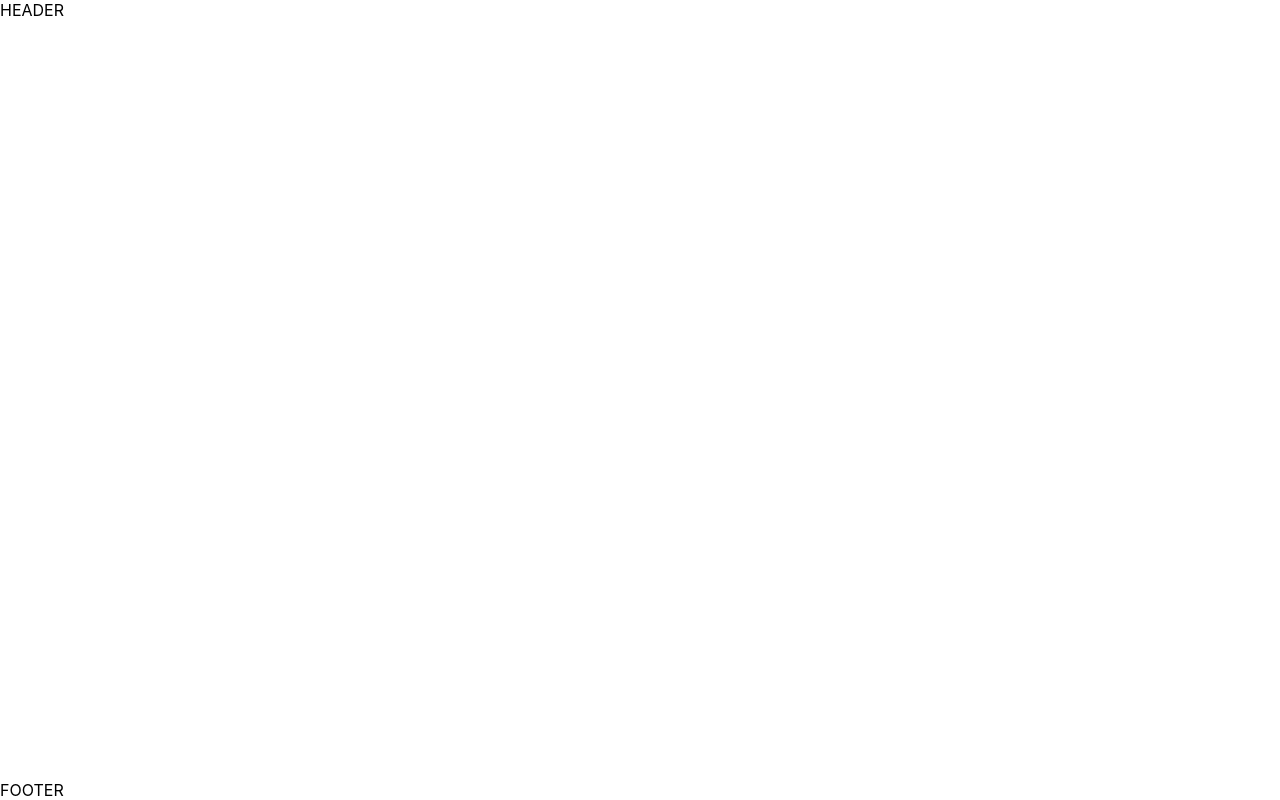
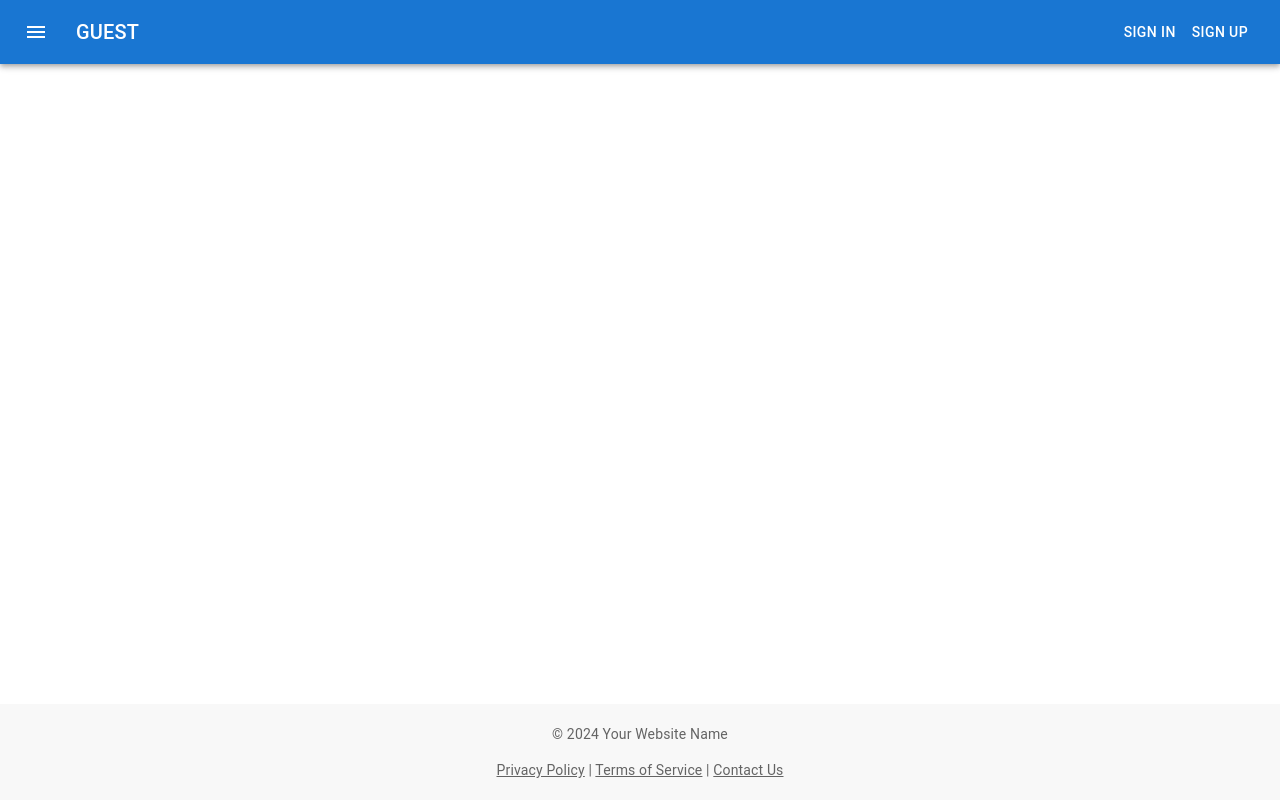
Before and after one commit to AlexanderVolkovIPZ/SkillUpProject, a React (Create React App) app in the folder frontend/: page / in a window 1280 px wide. Built offline with nearby package versions, Linux system fonts and the light colour scheme.

Commit message:
Changed layout component

```diff
--- a/frontend/src/layouts/adminLayout/AdminLayout.jsx
+++ b/frontend/src/layouts/adminLayout/AdminLayout.jsx
@@ -1,12 +1,14 @@
 import { Outlet } from "react-router-dom";
 import s from "./AdmineLayout.module.css";
+import Header from "../../components/header/admin/Header";
+import Footer from "../../components/footer/common/Footer";
 
 export default function AdminLayout () {
   return <div className={s.container}>
-    <div>HEADER</div>
+    <Header/>
     <div className={s.outlet}>
       <Outlet />
     </div>
-    <footer>FOOTER</footer>
+    <Footer/>
   </div>;
 }
--- a/frontend/src/layouts/guestLayout/GuestLayout.jsx
+++ b/frontend/src/layouts/guestLayout/GuestLayout.jsx
@@ -1,12 +1,14 @@
 import s from "./GuestLayout.module.css"
 import { Outlet } from "react-router-dom";
+import Header from "../../components/header/guest/Header";
+import Footer from "../../components/footer/common/Footer";
 
 export default function GuestLayout(){
   return <div className={s.container}>
-    <div>HEADER</div>
+    <Header/>
     <div className={s.outlet}>
       <Outlet/>
     </div>
-    <div>FOOTER</div>
+    <Footer/>
   </div>
 }
--- a/frontend/src/layouts/userLayout/UserLayout.jsx
+++ b/frontend/src/layouts/userLayout/UserLayout.jsx
@@ -1,16 +1,14 @@
 import { Outlet } from "react-router-dom";
 import s from "./UserLayout.module.css";
+import Header from "../../components/header/user/Header";
+import Footer from "../../components/footer/common/Footer";
 
 export default function UserLayout () {
   return <div className={s.container}>
-    <div>
-      HEADER
-    </div>
+    <Header />
     <div className={s.outlet}>
       <Outlet />
     </div>
-    <div>
-      FOOTER
-    </div>
+    <Footer />
   </div>;
 }
```
